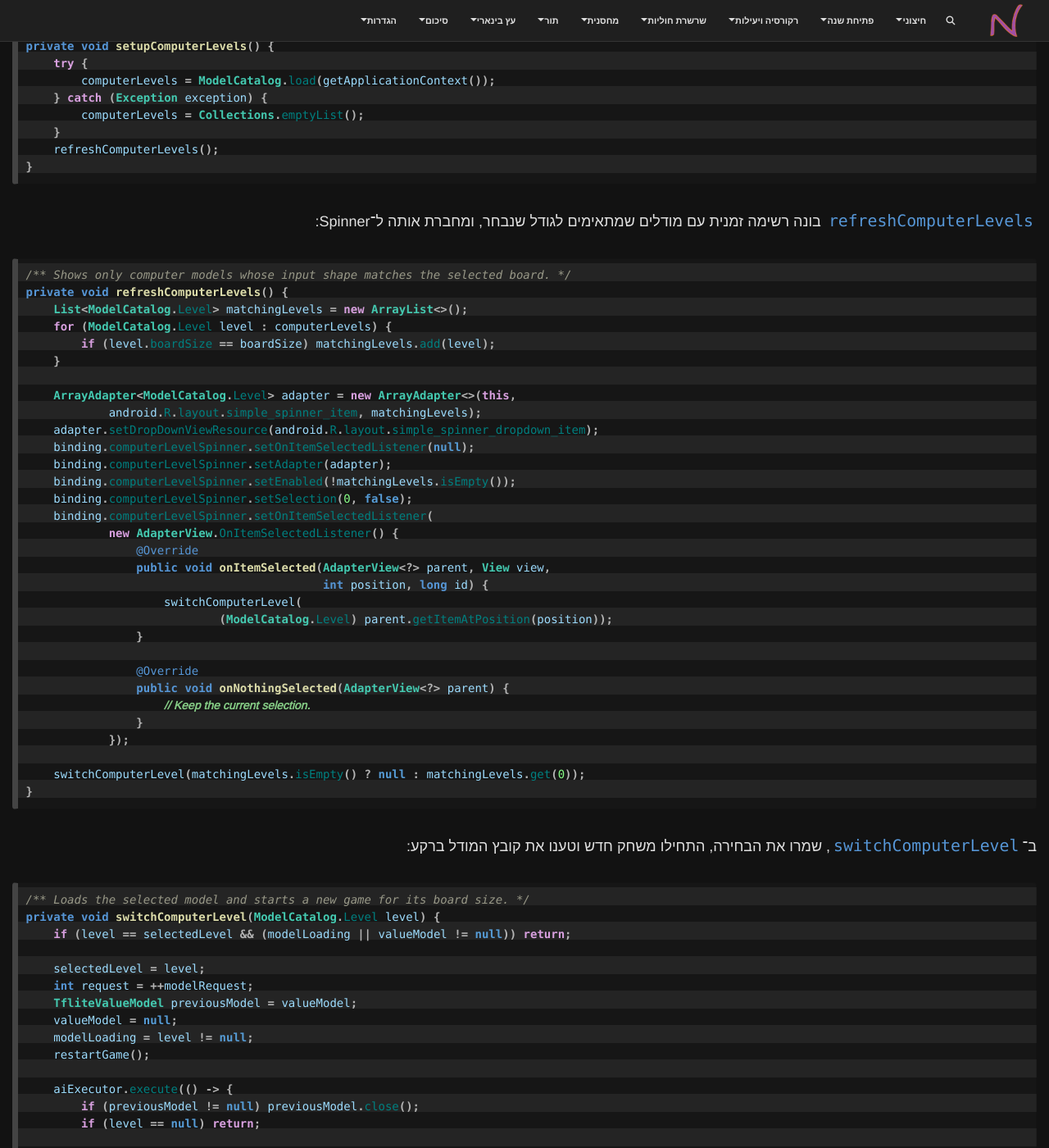
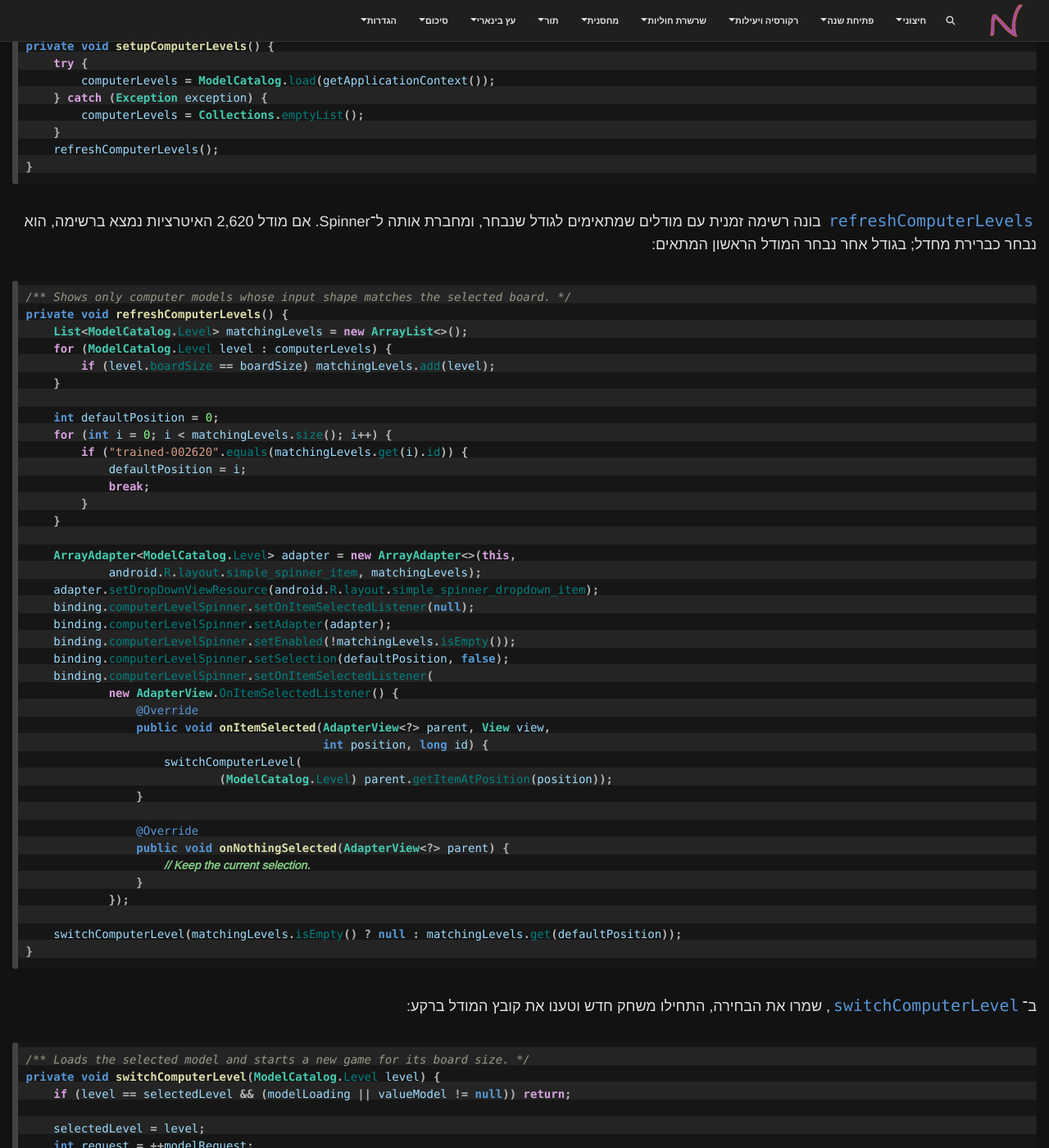
Before and after one commit to 3strategy/BeautifulMivney, a Jekyll site: the page built from android/hex5/07-supplied-rl-models.md, in a window 1280 px wide and 1400 px high, scrolled down 6848 px. Shown: the whole window at 82% size. Built offline with Jekyll 4.4.1, drawn with Linux system fonts in a browser that asks for light colours; comment, search, counter and statistics services are not loaded; some of the changed text lies outside the part shown.

Commit message:
update hex5 07

```diff
--- a/android/hex5/07-supplied-rl-models.md
+++ b/android/hex5/07-supplied-rl-models.md
@@ -285,7 +285,7 @@ private void setupComputerLevels() {
 }
 ~~~
 
-`refreshComputerLevels` בונה רשימה זמנית עם מודלים שמתאימים לגודל שנבחר, ומחברת אותה ל־Spinner:
+`refreshComputerLevels` בונה רשימה זמנית עם מודלים שמתאימים לגודל שנבחר, ומחברת אותה ל־Spinner. אם מודל 2,620 האיטרציות נמצא ברשימה, הוא נבחר כברירת מחדל; בגודל אחר נבחר המודל הראשון המתאים:
 
 ~~~java
 /** Shows only computer models whose input shape matches the selected board. */
@@ -295,13 +295,21 @@ private void refreshComputerLevels() {
         if (level.boardSize == boardSize) matchingLevels.add(level);
     }
 
+    int defaultPosition = 0;
+    for (int i = 0; i < matchingLevels.size(); i++) {
+        if ("trained-002620".equals(matchingLevels.get(i).id)) {
+            defaultPosition = i;
+            break;
+        }
+    }
+
     ArrayAdapter<ModelCatalog.Level> adapter = new ArrayAdapter<>(this,
             android.R.layout.simple_spinner_item, matchingLevels);
     adapter.setDropDownViewResource(android.R.layout.simple_spinner_dropdown_item);
     binding.computerLevelSpinner.setOnItemSelectedListener(null);
     binding.computerLevelSpinner.setAdapter(adapter);
     binding.computerLevelSpinner.setEnabled(!matchingLevels.isEmpty());
-    binding.computerLevelSpinner.setSelection(0, false);
+    binding.computerLevelSpinner.setSelection(defaultPosition, false);
     binding.computerLevelSpinner.setOnItemSelectedListener(
             new AdapterView.OnItemSelectedListener() {
                 @Override
@@ -317,7 +325,7 @@ private void refreshComputerLevels() {
                 }
             });
 
-    switchComputerLevel(matchingLevels.isEmpty() ? null : matchingLevels.get(0));
+    switchComputerLevel(matchingLevels.isEmpty() ? null : matchingLevels.get(defaultPosition));
 }
 ~~~
 
```
Also changed, not shown: other parts of android/hex5/07-supplied-rl-models.md (+3 -3 lines), android/hex5/index.md (+1 -1 lines).
